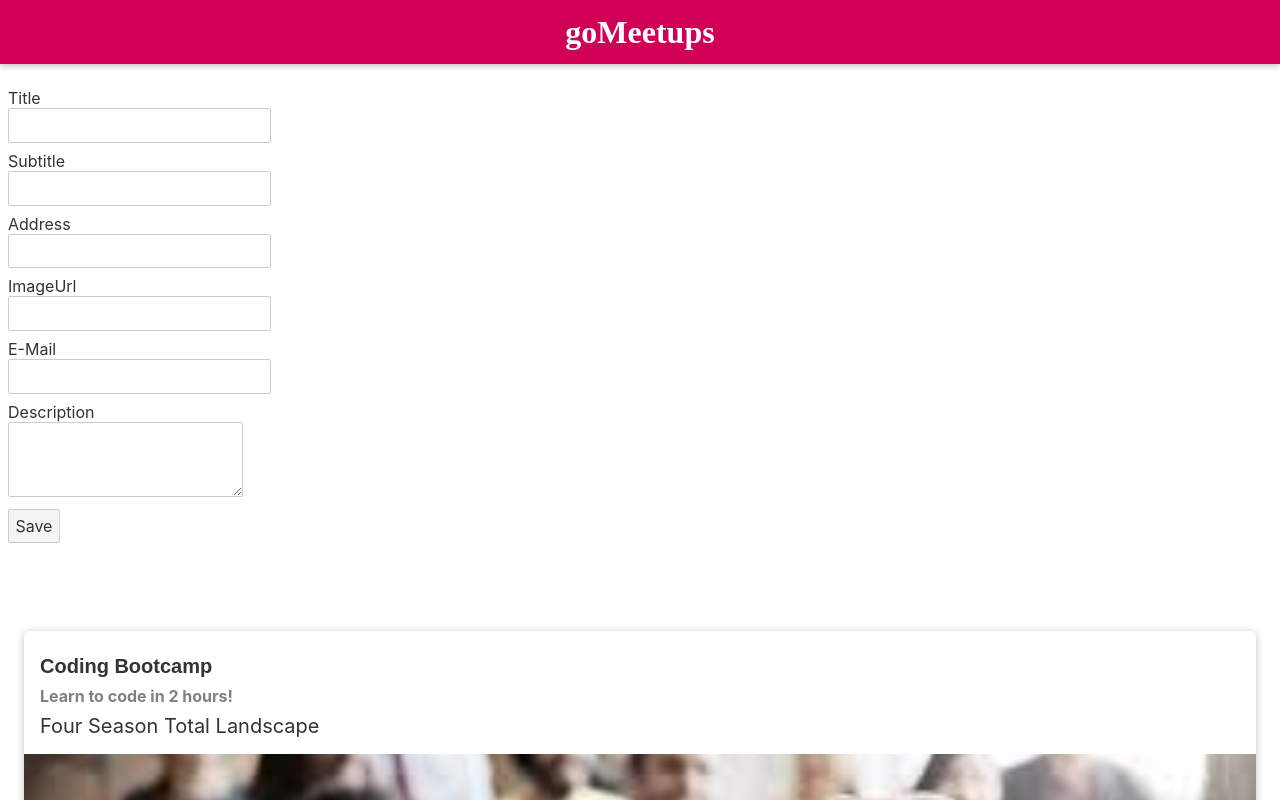
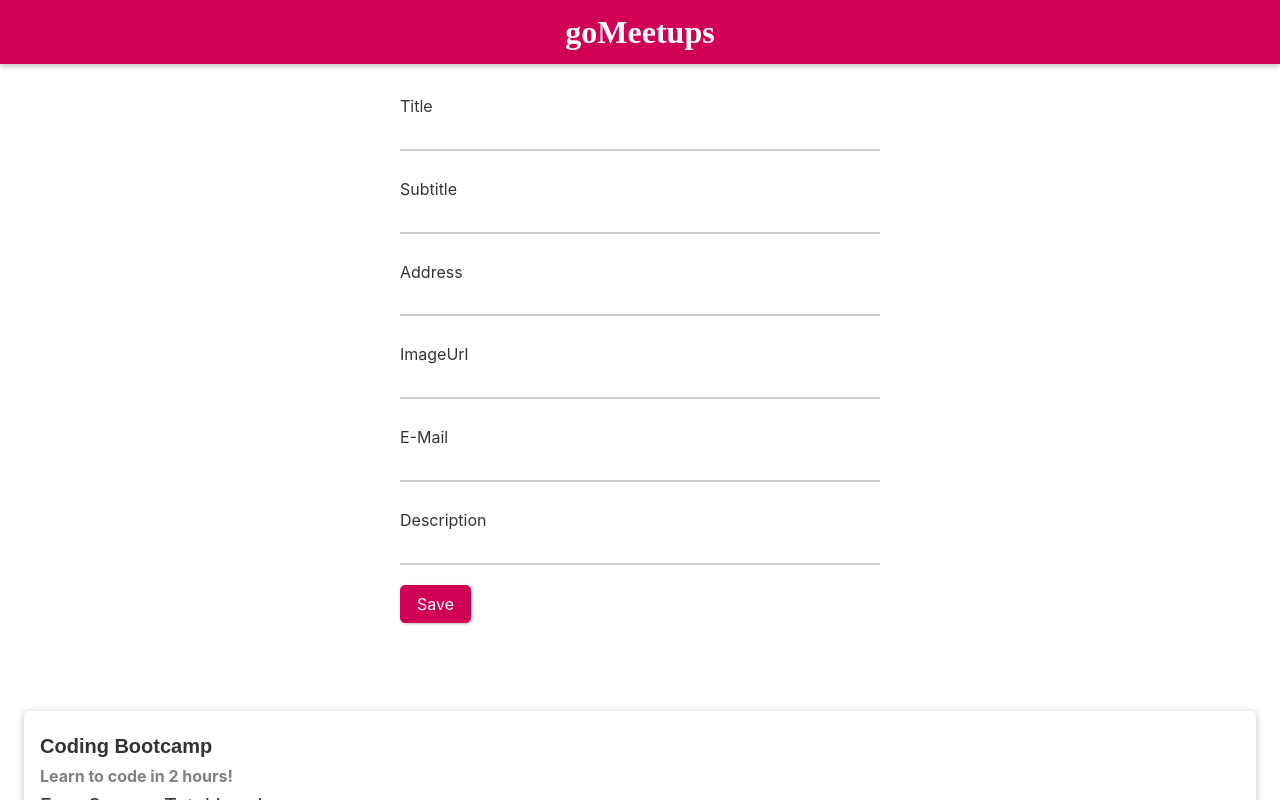
Before and after one commit to acoss22/goMeetups, a Svelte app in the folder gomeetups/: page / in a window 1280 px wide. Shown: the top 800 px of the page. Built offline with nearby package versions, Linux system fonts and the light colour scheme.

Commit message:
Button component and Text input component

```diff
--- a/gomeetups/src/App.svelte
+++ b/gomeetups/src/App.svelte
@@ -1,6 +1,8 @@
 <script>
+	import Button from './UI/Button.svelte';
 	import MeetupGrid from "./Meetups/MeetupGrid.svelte";
 	import Header from "./UI/Header.svelte";
+	import TextInput from "./UI/TextInput.svelte";
 
 	let title='';
 	let subtitle='';
@@ -54,37 +56,55 @@
 	main {
 		margin-top: 5rem;
 	}
+
+	form{
+		width: 30rem;
+		max-width: 90%;
+		margin: auto;
+	}
 </style>
 
 <Header />
 
 <main>
 	<form on:submit|preventDefault={addMeetup}>
-		<div class="form-control">
-			<label for="title">Title</label>
-			<input type="text" id="title" bind:value={title} />
-		</div>
-		<div class="form-control">
-			<label for="subtitle">Subtitle</label>
-			<input type="text" id="subtitle" bind:value={subtitle} />
-		</div>
-		<div class="form-control">
-			<label for="address">Address</label>
-			<input type="text" id="address" bind:value={address} />
-		</div>
-		<div class="form-control">
-			<label for="ImageUrl">ImageUrl</label>
-			<input type="text" id="imageUrl" bind:value={imageUrl} />
-		</div>
-		<div class="form-control">
-			<label for="email">E-Mail</label>
-			<input type="text" id="email" bind:value={email} />
-		</div>
-		<div class="form-control">
-			<label for="description">Description</label>
-			<textarea rows="3" id="description"  bind:value={description} />
-		</div>
-		<button type="submit">Save</button>
+		<TextInput
+		id="title"
+		label="Title"
+		value={title}
+		type="text"
+		on:input={event=> (title = event.target.value)}/>
+		<TextInput
+		id="subtitle"
+		label="Subtitle"
+		type="text"
+		value={subtitle}
+		on:input={event=> (subtitle = event.target.value)}/>
+		<TextInput
+		id="address"
+		label="Address"
+		type="text"
+		value={address}
+		on:input={event=> (address = event.target.value)}/>
+		<TextInput
+		id="imageUrl"
+		label="ImageUrl"
+		value={imageUrl}
+		type="text"
+		on:input={event=> (imageUrl = event.target.value)}/>
+		<TextInput
+		id="email"
+		label="E-Mail"
+		type="text"
+		value={email}
+		on:input={event=> (email = event.target.value)}/>
+		<TextInput
+		id="description"
+		label="Description"
+		type="textarea"
+		value={description}
+		on:input={event=> (description = event.target.value)}/>
+		<Button type="submit" caption="Save" />
 	</form>
 	<MeetupGrid {meetups} />
 </main>
--- a/gomeetups/src/Meetups/MeetUpItem.svelte
+++ b/gomeetups/src/Meetups/MeetUpItem.svelte
@@ -1,4 +1,5 @@
 <script>
+    import Button from "./../UI/Button.svelte";
     export let title;
     export let subtitle;
     export let imageUrl;
@@ -59,6 +60,9 @@
     div {
         text-align: right;
     }
+    .content {
+        height: 4rem;
+    }
 </style>
 
 <article>
@@ -72,8 +76,8 @@
         <p>{description}</p>
     </div>
     <footer>
-        <a href={email}>Contact</a>
-        <button>Show Details</button>
-        <button>Favourite</button>
+        <Button href="mailto:{email}" caption="Contact" />
+        <Button mode="outline" type="button" caption="Favorite" />
+        <Button type="button" caption="Show Details" />
     </footer>
 </article>
--- /dev/null
+++ b/gomeetups/src/UI/Button.svelte
@@ -0,0 +1,90 @@
+<script>
+    export let type;
+    export let caption;
+    export let href;
+    export let mode;
+  </script>
+
+  <style>
+    button,
+    a {
+      font: inherit;
+      border: 1px solid #cf0056;
+      background: #cf0056;
+      padding: 0.5rem 1rem;
+      color: white;
+      border-radius: 5px;
+      box-shadow: 1px 1px 3px rgba(0, 0, 0, 0.26);
+      cursor: pointer;
+      text-decoration: none;
+    }
+
+    button:focus {
+      outline: none;
+    }
+
+    button:hover,
+    button:active,
+    a:hover,
+    a:active {
+      background: #e40763;
+      border-color: #e40763;
+      box-shadow: 1px 1px 8px rgba(77, 51, 51, 0.26);
+    }
+
+    button:disabled,
+    button:disabled:hover,
+    button:disabled:active {
+      background: #ccc;
+      border-color: #ccc;
+      color: #959595;
+      box-shadow: none;
+      cursor: not-allowed;
+    }
+
+    .success {
+      background: #01a129;
+      border-color: #01a129;
+    }
+
+    .success:hover,
+    .success:active {
+      background: #1ac745;
+      border-color: #1ac745;
+    }
+
+    .outline {
+      background: transparent;
+      color: #cf0056;
+      box-shadow: none;
+    }
+
+    .outline:hover,
+    .outline:active {
+      background: #ffc7de;
+      box-shadow: none;
+    }
+
+    .outline:disabled,
+    .outline:disabled:hover,
+    .outline:disabled:active {
+      background: transparent;
+      color: #ccc;
+    }
+
+    .outline.success {
+      border-color: #01a129;
+      color: #01a129;
+    }
+
+    .outline.success:hover,
+    .outline.success:active {
+      background: #c2ffd1;
+    }
+  </style>
+
+  {#if href}
+    <a {href}>{caption}</a>
+  {:else}
+    <button class="{mode}" {type}>{caption}</button>
+  {/if}
--- /dev/null
+++ b/gomeetups/src/UI/TextInput.svelte
@@ -0,0 +1,50 @@
+<script>
+    export let controlType;
+    export let id;
+    export let label;
+    export let rows;
+    export let value;
+    export let type;
+  </script>
+
+  <style>
+    input,
+    textarea {
+      display: block;
+      width: 100%;
+      font: inherit;
+      border: none;
+      border-bottom: 2px solid #ccc;
+      border-radius: 3px 3px 0 0;
+      background: white;
+      padding: 0.15rem 0.25rem;
+      transition: border-color 0.1s ease-out;
+    }
+
+    input:focus,
+    textarea:focus {
+      border-color: #e40763;
+      outline: none;
+    }
+
+    label {
+      display: block;
+      margin-bottom: 0.5rem;
+      width: 100%;
+    }
+
+    .form-control {
+      padding: 0.5rem 0;
+      width: 100%;
+      margin: 0.25rem 0;
+    }
+  </style>
+
+  <div class="form-control">
+    <label for={id}>{label}</label>
+    {#if controlType === 'textarea'}
+      <textarea {rows} {id} {value} on:input />
+    {:else}
+      <input type="{type}" {id} {value} on:input />
+    {/if}
+  </div>
```
